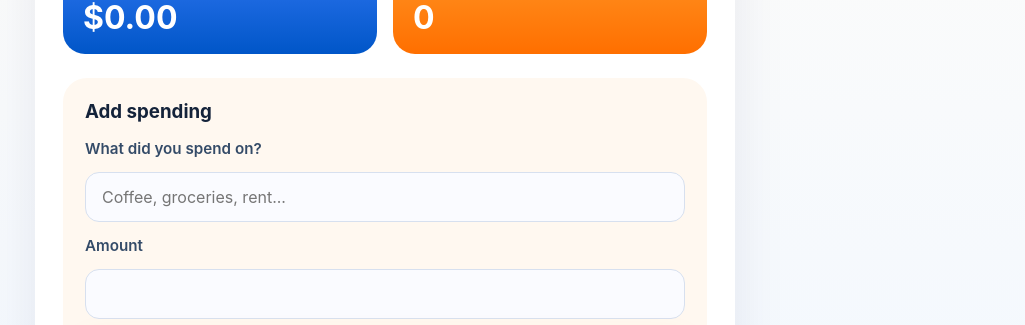
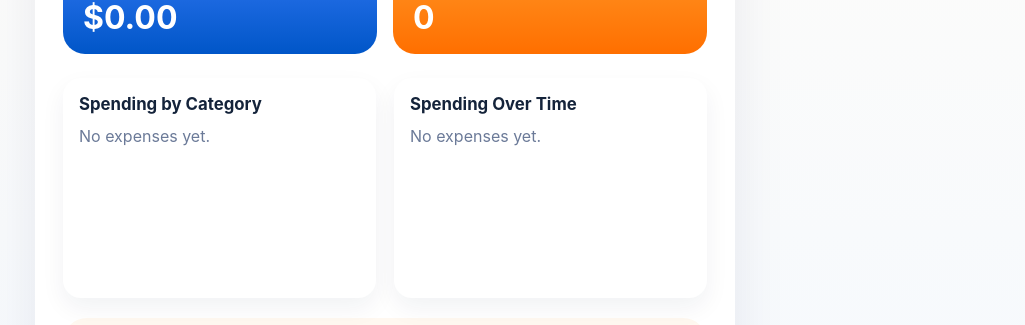
Before and after one commit to 1Enock/mod3project, a React (Vite) app in the folder my-app/: page /dashboard in a window 1280 px wide. Shown: the part 335-660 px from the top of the page, without its empty margins (255-1280 px from the left). Built offline with nearby package versions, Linux system fonts and the light colour scheme; no server answers; sample sign-in values are in the browser's storage.

Commit message:
Refreshed the ui with cleaner code and features

```diff
--- a/my-app/package.json
+++ b/my-app/package.json
@@ -13,7 +13,9 @@
     "firebase": "^12.13.0",
     "react": "^19.2.6",
     "react-dom": "^19.2.6",
-    "react-router-dom": "^7.15.1"
+    "react-router-dom": "^7.15.1",
+    "chart.js": "^4.4.0",
+    "react-chartjs-2": "^5.2.0"
   },
   "devDependencies": {
     "@babel/core": "^7.29.0",
--- a/my-app/src/App.css
+++ b/my-app/src/App.css
@@ -239,3 +239,35 @@ button.secondary {
     grid-template-columns: 1fr;
   }
 }
+
+/* Charts layout */
+.charts-grid {
+  display: grid;
+  grid-template-columns: 1fr 1fr;
+  gap: 18px;
+  margin-bottom: 20px;
+}
+
+.chart-card {
+  background: #ffffff;
+  border-radius: 18px;
+  padding: 16px;
+  box-shadow: 0 10px 24px rgba(7, 26, 75, 0.06);
+  min-height: 220px;
+}
+
+.chart-card h3 {
+  margin: 0 0 10px;
+  font-size: 1.05rem;
+}
+
+.chart-card p {
+  margin: 0;
+  color: #6b7a98;
+}
+
+@media (max-width: 880px) {
+  .charts-grid {
+    grid-template-columns: 1fr;
+  }
+}
--- /dev/null
+++ b/my-app/src/components/CategoryPieChart.jsx
@@ -0,0 +1,45 @@
+import React from 'react'
+import { Pie } from 'react-chartjs-2'
+import { Chart as ChartJS, ArcElement, Tooltip, Legend } from 'chart.js'
+
+ChartJS.register(ArcElement, Tooltip, Legend)
+
+const COLORS = [
+  '#4f46e5',
+  '#f97316',
+  '#06b6d4',
+  '#ef4444',
+  '#10b981',
+  '#a78bfa',
+  '#f59e0b',
+  '#7c3aed',
+]
+
+function CategoryPieChart({ expenses = [] }) {
+  const totals = {}
+  expenses.forEach((e) => {
+    const cat = e.category || 'Other'
+    totals[cat] = (totals[cat] || 0) + Number(e.amount || 0)
+  })
+
+  const labels = Object.keys(totals)
+  const data = {
+    labels,
+    datasets: [
+      {
+        data: labels.map((l) => totals[l]),
+        backgroundColor: labels.map((_, i) => COLORS[i % COLORS.length]),
+        borderWidth: 0,
+      },
+    ],
+  }
+
+  return (
+    <div className="chart-card">
+      <h3>Spending by Category</h3>
+      {labels.length ? <Pie data={data} /> : <p>No expenses yet.</p>}
+    </div>
+  )
+}
+
+export default CategoryPieChart
--- /dev/null
+++ b/my-app/src/components/TrendLineChart.jsx
@@ -0,0 +1,47 @@
+import React from 'react'
+import { Line } from 'react-chartjs-2'
+import {
+  Chart as ChartJS,
+  CategoryScale,
+  LinearScale,
+  PointElement,
+  LineElement,
+  Tooltip,
+  Legend,
+} from 'chart.js'
+
+ChartJS.register(CategoryScale, LinearScale, PointElement, LineElement, Tooltip, Legend)
+
+function TrendLineChart({ expenses = [] }) {
+  const totalsByDate = {}
+  expenses.forEach((e) => {
+    const ts = Number(e.id) || Date.now()
+    const d = new Date(ts)
+    const key = d.toISOString().slice(0, 10)
+    totalsByDate[key] = (totalsByDate[key] || 0) + Number(e.amount || 0)
+  })
+
+  const labels = Object.keys(totalsByDate).sort()
+  const data = {
+    labels,
+    datasets: [
+      {
+        label: 'Daily spending',
+        data: labels.map((l) => totalsByDate[l]),
+        borderColor: '#4f46e5',
+        backgroundColor: 'rgba(79,70,229,0.12)',
+        tension: 0.3,
+        pointRadius: 3,
+      },
+    ],
+  }
+
+  return (
+    <div className="chart-card">
+      <h3>Spending Over Time</h3>
+      {labels.length ? <Line data={data} /> : <p>No expenses yet.</p>}
+    </div>
+  )
+}
+
+export default TrendLineChart
--- a/my-app/src/pages/Dashboard.jsx
+++ b/my-app/src/pages/Dashboard.jsx
@@ -3,6 +3,8 @@ import { useNavigate } from 'react-router-dom'
 import ExpenseForm from '../components/Expenseform'
 import ExpenseList from '../components/ExpenseList'
 import { logout } from '../firebase'
+import CategoryPieChart from '../components/CategoryPieChart'
+import TrendLineChart from '../components/TrendLineChart'
 
 function Dashboard({ user }) {
   const [expenses, setExpenses] = useState([])
@@ -45,6 +47,11 @@ function Dashboard({ user }) {
         </div>
       </div>
 
+      <div className="charts-grid">
+        <CategoryPieChart expenses={expenses} />
+        <TrendLineChart expenses={expenses} />
+      </div>
+
       <ExpenseForm onAdd={addExpense} />
       <ExpenseList expenses={expenses} />
     </div>
```
Also changed, not shown: 1 other file (tests, documents, lock files or other folders).
